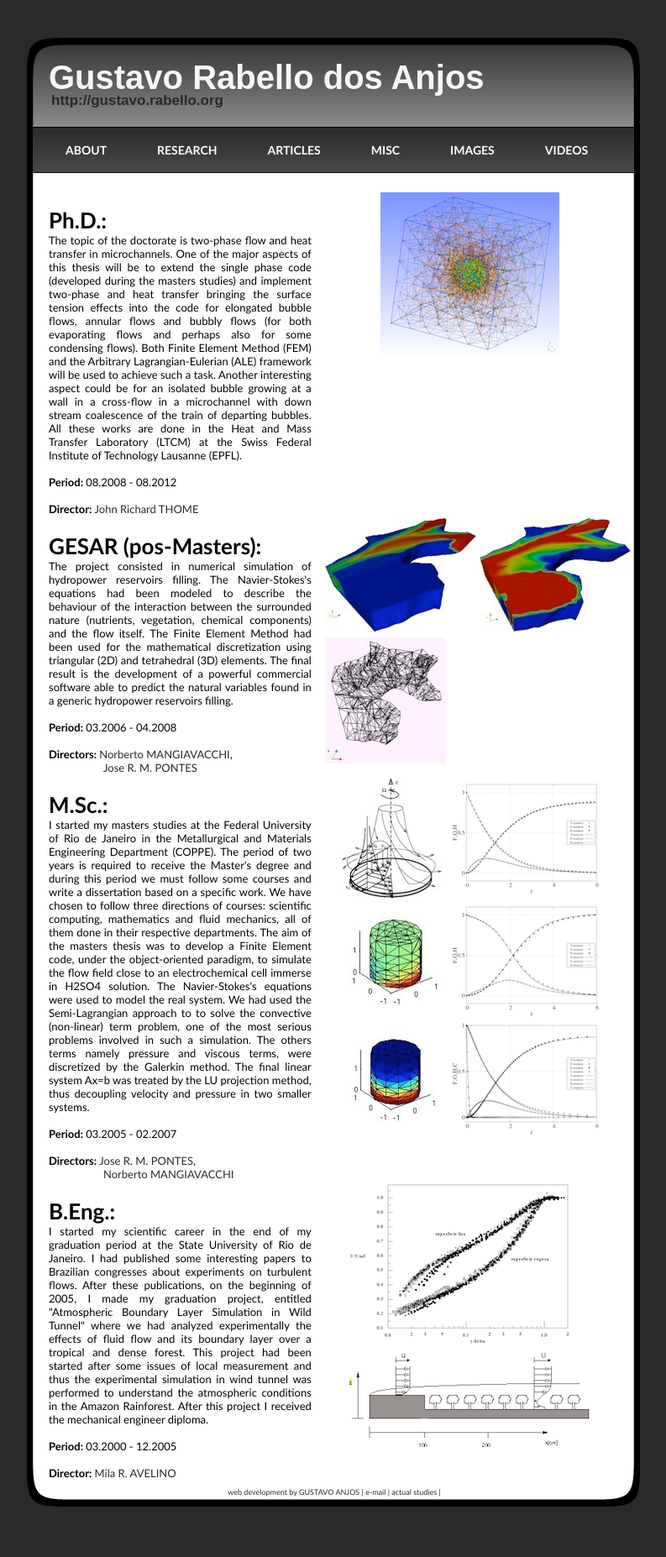
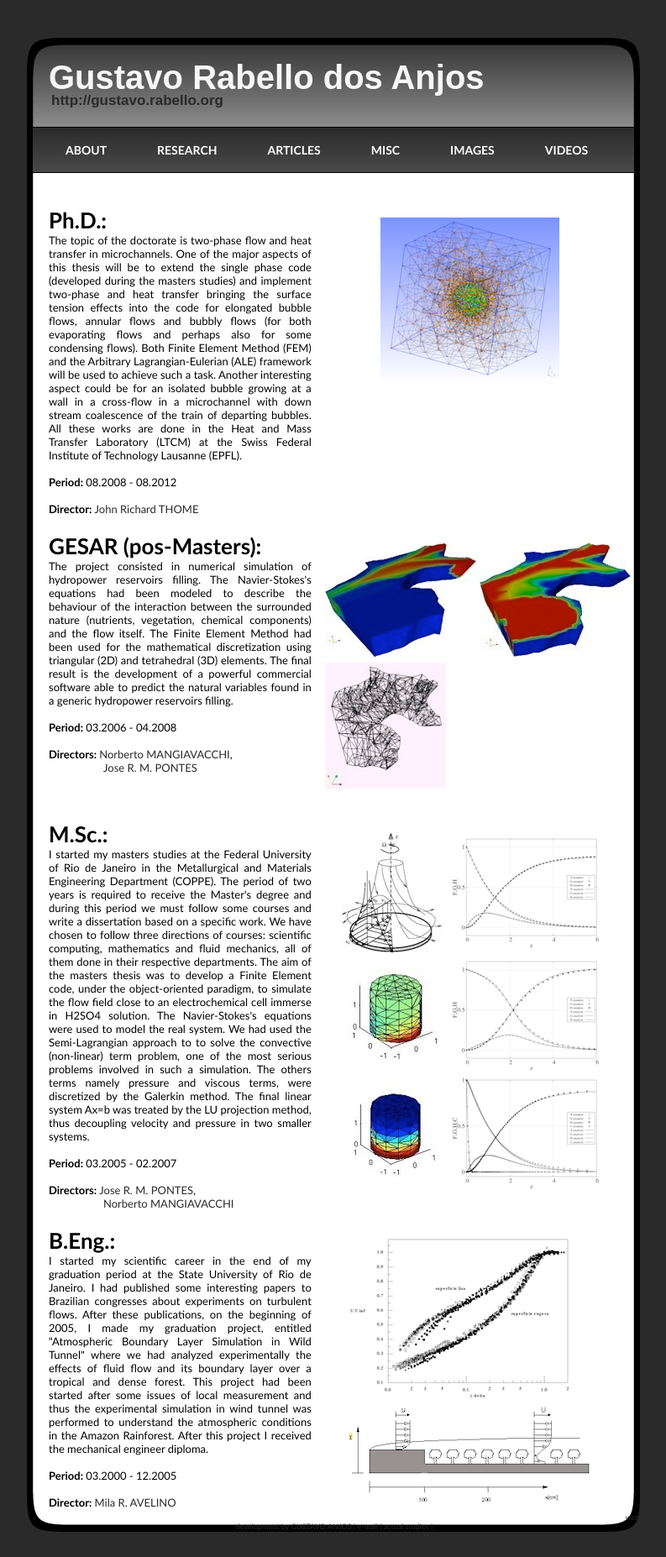
Before and after one commit to gustavorabello/python-sitePro, a Python web app: template templates/research.html in a window 1280 px wide. Shown: the whole page at 84% size, without its empty margins (242-1035 px from the left). Before the commit the page ends 1794 px from the top, so only its background shows below. Run offline with Jinja, Linux system fonts and the light colour scheme; the template is opened without the code that fills it, so the values that code supplies are empty.

Commit message:
Adjusting research.css.

```diff
--- a/static/css/research.css
+++ b/static/css/research.css
@@ -8,7 +8,7 @@
  padding-bottom:20px;
  padding-left:30px;
  padding-right:30px;
- height:1500px;
+ height:1530px;
  font-size:13px;
  color:black;
  letter-spacing:0px;
@@ -69,6 +69,8 @@
 
 #twoColumns .right
 {
+ padding-top:30px;
+ padding-bottom:10px;
  float:right;
  width:52%;
  height:auto
```
